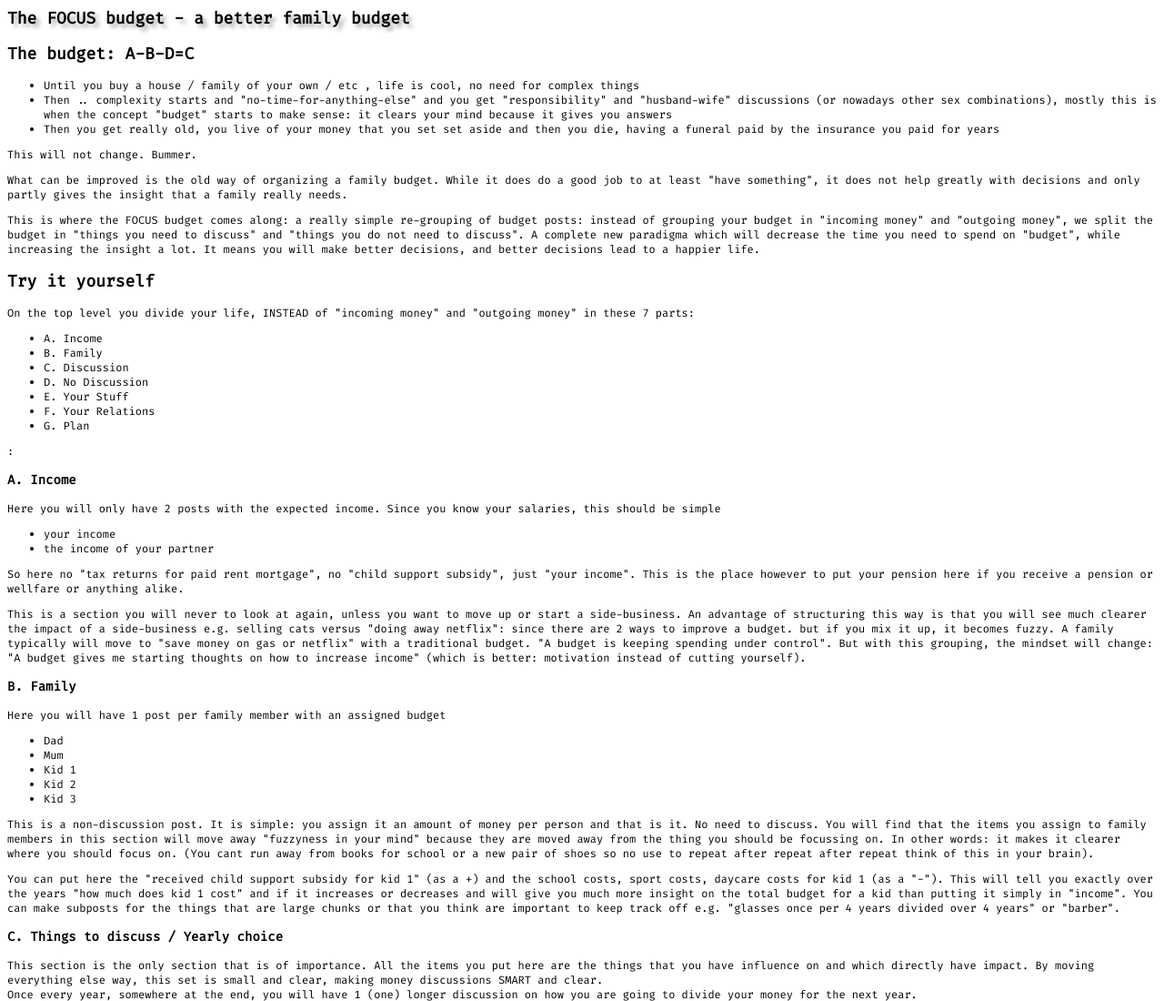
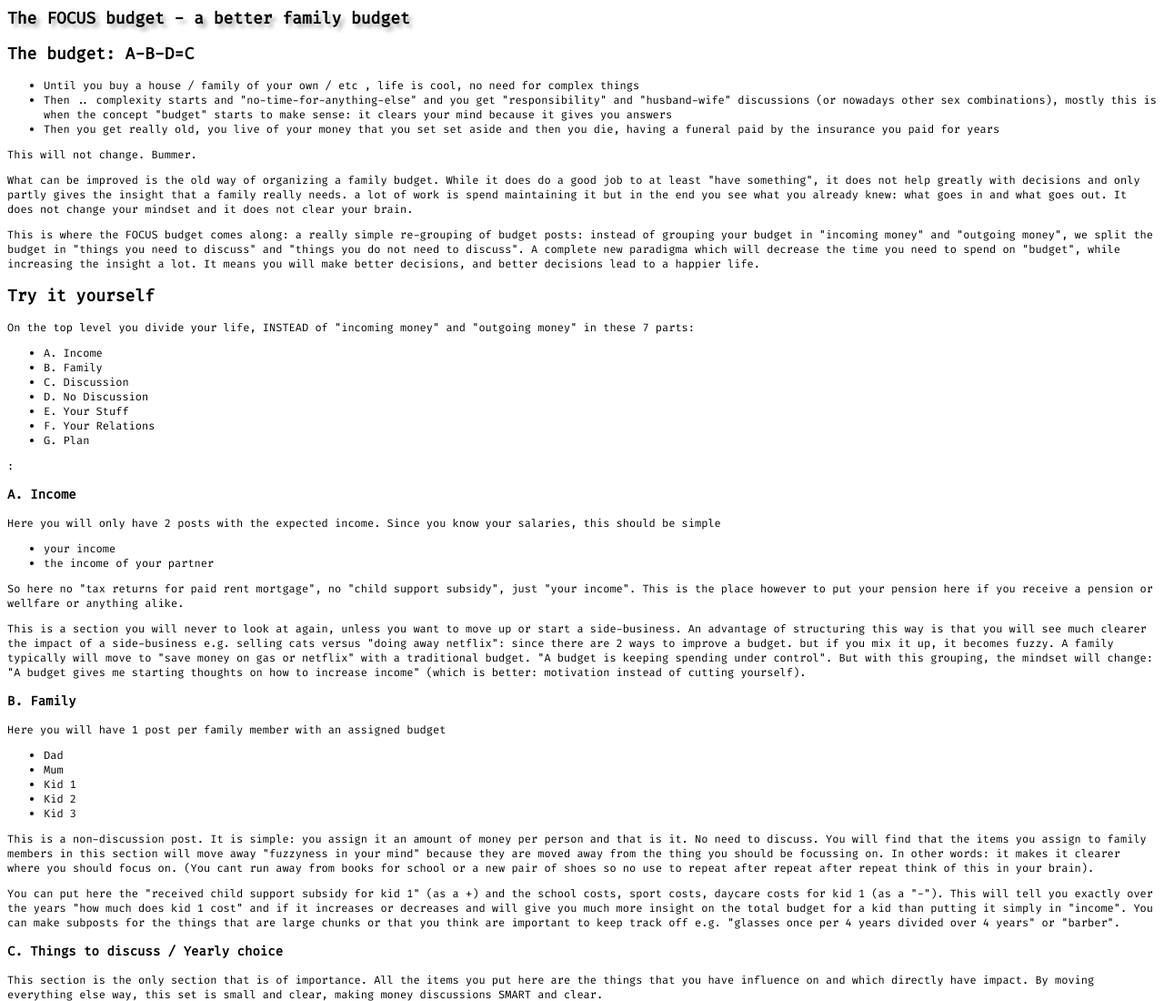
Before and after one commit to projectje/projectje.github.io, a plain HTML site: page index.html in a window 1280 px wide. Shown: the top 1100 px of the page at 91% size. Drawn offline with Linux system fonts and the light colour scheme.

Commit message:
clear brain

```diff
--- a/index.html
+++ b/index.html
@@ -30,7 +30,9 @@
 </p>
 <p>
 What can be improved is the old way of organizing a family budget. While it does do a good job to at least "have something", it
-does not help greatly with decisions and only partly gives the insight that a family really needs.
+does not help greatly with decisions and only partly gives the insight that a family really needs. a lot of work is spend
+maintaining it but in the end you see what you already knew: what goes in and what goes out. It does not change your mindset and it
+does not clear your brain.
 </p>
 <p>
 This is where the FOCUS budget comes along: a really simple re-grouping of budget posts: instead of grouping your budget in "incoming money"
```
